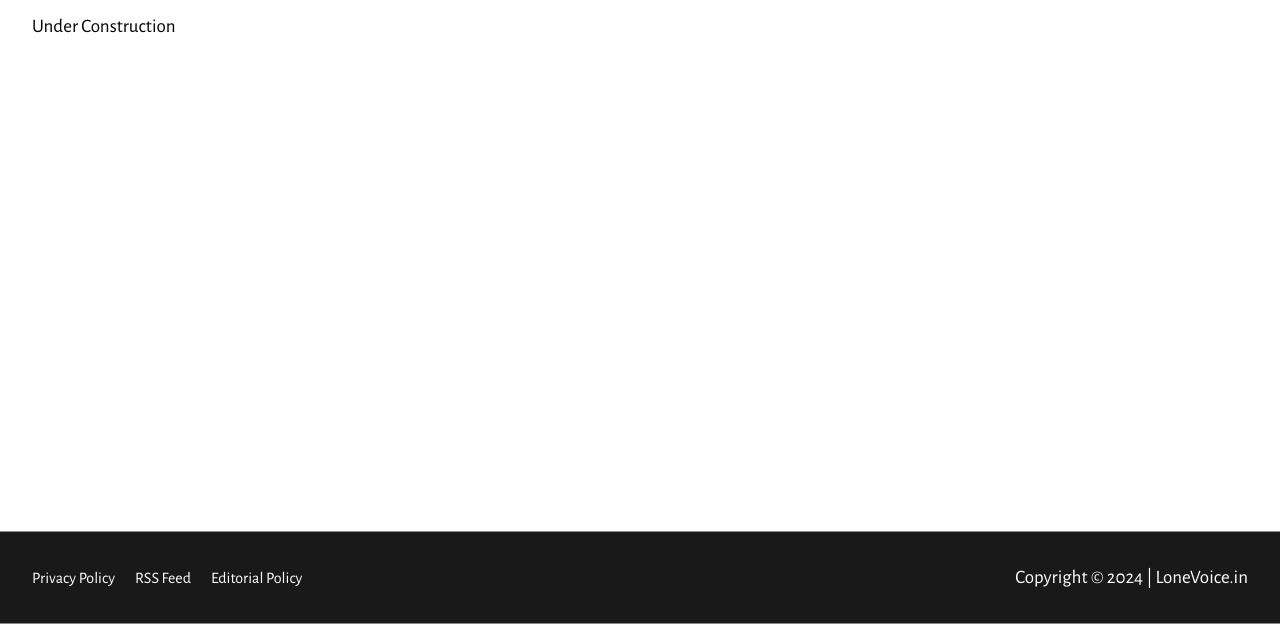
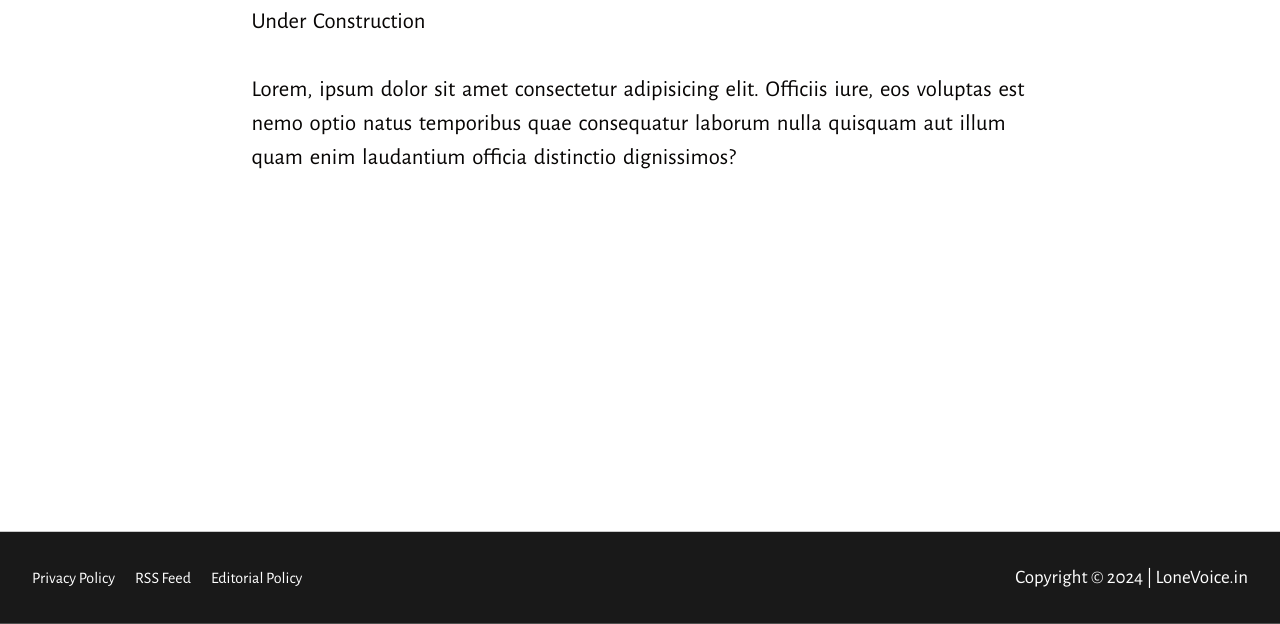
Before and after one commit to SabareeshNv/thelonevoice, an Astro site: page /contact in a window 1280 px wide. Shown: the part 176-800 px from the top of the page. Built offline with nearby package versions, Linux system fonts and the light colour scheme; Astro itself is replaced by a stand-in of ours.

Commit message:
silly mx-auto

```diff
--- a/src/pages/about.astro
+++ b/src/pages/about.astro
@@ -8,7 +8,7 @@ const description = "Learn more about us";
 
 <BaseLayout {title} {description}>
     <main class="wrapper py">
-        <div class="typography">
+        <div class="typography mx-auto">
             <h1 class="heading">{title}</h1>
             <p>
                 This is my humble attempt at being a blogger, writing about
--- a/src/pages/contact.astro
+++ b/src/pages/contact.astro
@@ -1,5 +1,6 @@
 ---
 import BaseLayout from "src/layouts/BaseLayout.astro";
+import "../styles/typography.css";
 
 const title = "Contact Us";
 const description = "How to contact us | LoneVoice.in";
@@ -7,8 +8,16 @@ const description = "How to contact us | LoneVoice.in";
 
 <BaseLayout {title} {description}>
     <main class="wrapper py">
-        <h1 class="heading">{title}</h1>
-        <p>Under Construction</p>
+        <div class="typography mx-auto">
+            <h1 class="heading">{title}</h1>
+            <p>Under Construction</p>
+            <p>
+                Lorem, ipsum dolor sit amet consectetur adipisicing elit.
+                Officiis iure, eos voluptas est nemo optio natus temporibus quae
+                consequatur laborum nulla quisquam aut illum quam enim
+                laudantium officia distinctio dignissimos?
+            </p>
+        </div>
     </main>
 </BaseLayout>
 
```
